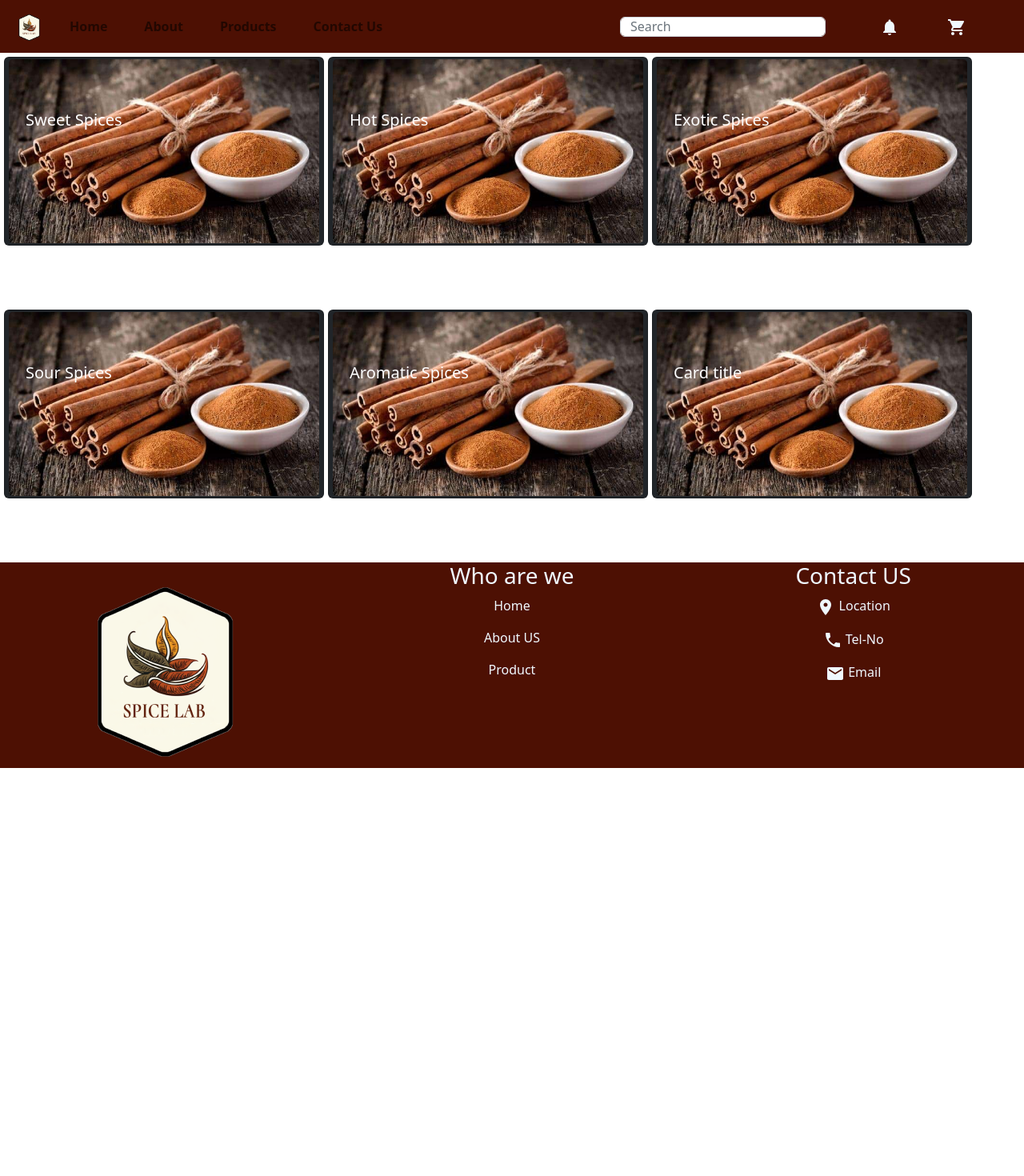
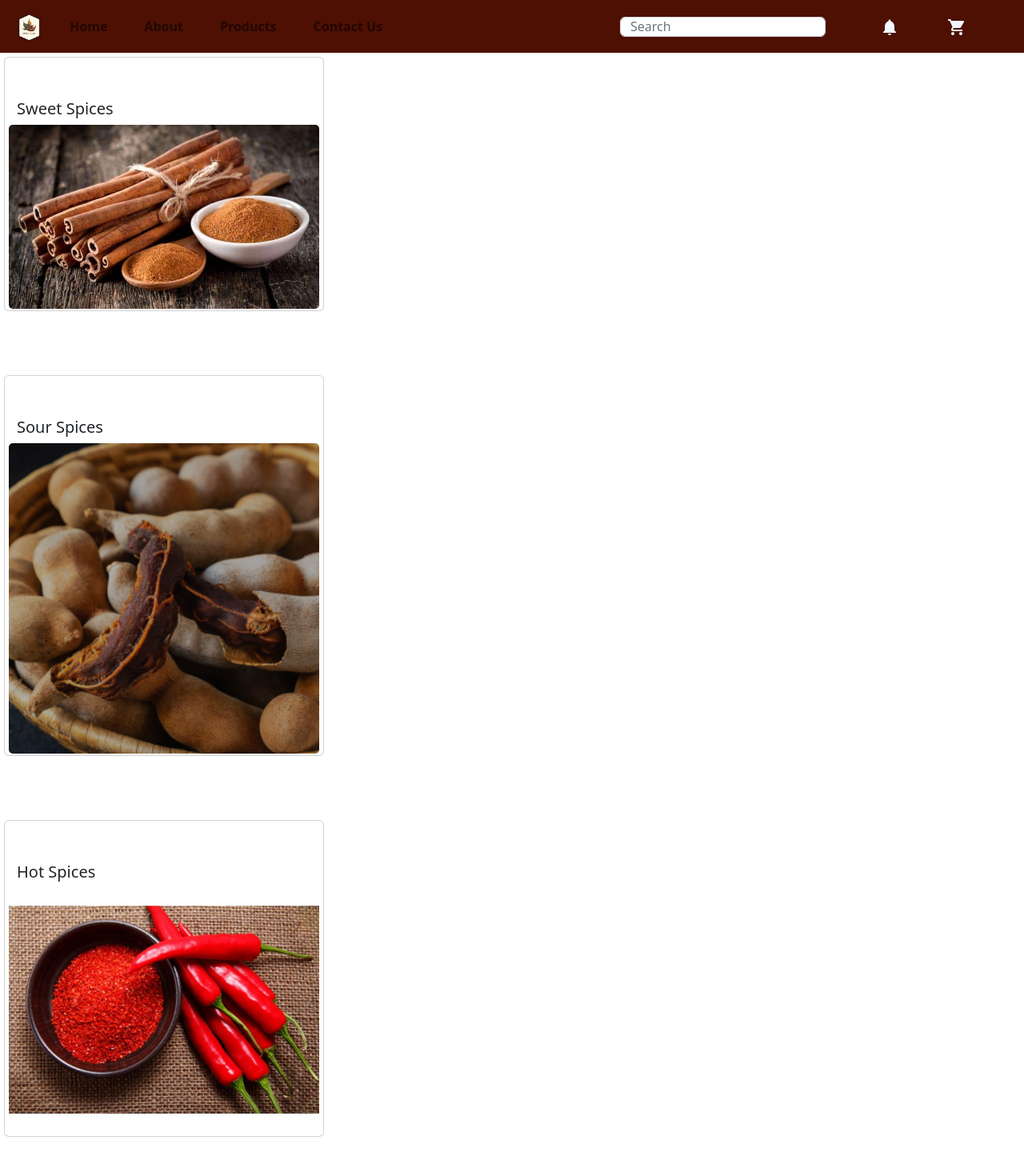
Before and after one commit to TharushaRuwantha/SpiceLab, a React (Create React App) app in the folder frontend/spice_lab/: page /ProductHome in a window 1280 px wide. Shown: the top 1470 px of the page at 80% size. Before the commit the page ends 960 px from the top, so only its background shows below. Built offline with nearby package versions, Linux system fonts and the light colour scheme.

Commit message:
updateproducthome

```diff
--- a/frontend/spice_lab/src/Components/ProductHomeComponent/ProductHome.js
+++ b/frontend/spice_lab/src/Components/ProductHomeComponent/ProductHome.js
@@ -1,88 +1,45 @@
-import './ProductHome.css';
 import React from "react";
 import Grid from '@mui/material/Grid';
 import Cinnamon_image from '../../images/cinnamon.jpeg';
 import tamarind_image from '../../images/tamarind.png';
 import chili_image from '../../images/chili.jpg';
+import nutmeg_image from '../../images/nutmeg.png';
+import turmeric_image from '../../images/turmeric.png';
+import saffron_image from '../../images/saffron.png';
 
+import './ProductHome.css';
 
-
-// meka wens kara ae guthub add krnn oni
-
-function ProductHome(){
-
-    return(
-        <Grid container>
-                    <Grid item x5={3}>
-
-
-                    <div class="card text-bg-dark">
-                            <img src={Cinnamon_image} class="card-img"/>
-                            <div class="card-img-overlay">
-                                <h5 class="card-title">Sweet Spices</h5>
-
-                            </div>
-                    </div>
-
-                    <div class="card text-bg-dark">
-                            <img src={Cinnamon_image} class="card-img"/>
-                            <div class="card-img-overlay">
-                                <h5 class="card-title">Sour Spices</h5>
-
-                            </div>
-                        </div>
-
-
-
-
-                    </Grid>
-                    <Grid item x5={6}>
-                    <div class="card text-bg-dark">
-                            <img src={Cinnamon_image} class="card-img"/>
-                            <div class="card-img-overlay">
-                                <h5 class="card-title">Hot Spices</h5>
-
-                            </div>
-                        </div>
-
-                        <div class="card text-bg-dark">
-                            <img src={Cinnamon_image} class="card-img"/>
-                            <div class="card-img-overlay">
-                                <h5 class="card-title">Aromatic Spices</h5>
-
-                            </div>
-                        </div>
-
-                    </Grid>
-
-
-
-                    <Grid item x5={3}>
-                    <div class="card text-bg-dark">
-                            <img src={Cinnamon_image} class="card-img"/>
-                            <div class="card-img-overlay">
-                                <h5 class="card-title">Exotic Spices</h5>
-
-
-                            </div>
-                        </div>
-
-                        <div class="card text-bg-dark">
-                            <img src={Cinnamon_image} class="card-img"/>
-                            <div class="card-img-overlay">
-                                <h5 class="card-title">Card title</h5>
-
-                            </div>
-                        </div>
-
-                    </Grid>
-
-        </Grid>
-
-
-    )
-
-
+function ProductHome() {
+  return (
+    <div className="image-container">
+      <div className="card-container">
+        <div className="card">
+          <h5 className="card-title">Sweet Spices</h5>
+          <img src={Cinnamon_image} alt="Cinnamon" className="card-img" />
+        </div>
+        <div className="card">
+          <h5 className="card-title">Sour Spices</h5>
+          <img src={tamarind_image} alt="Tamarind" className="card-img" />
+        </div>
+        <div className="card">
+          <h5 className="card-title">Hot Spices</h5>
+          <img src={chili_image} alt="Chili" className="card-img" />
+        </div>
+        <div className="card">
+          <h5 className="card-title">Aromatic Spices</h5>
+          <img src={nutmeg_image} alt="Nutmeg" className="card-img" />
+        </div>
+        <div className="card">
+          <h5 className="card-title">Exotic Spices</h5>
+          <img src={turmeric_image} alt="Turmeric" className="card-img" />
+        </div>
+        <div className="card">
+          <h5 className="card-title">Card title</h5>
+          <img src={saffron_image} alt="Saffron" className="card-img" />
+        </div>
+      </div>
+    </div>
+  );
 }
 
 export default ProductHome;
```
